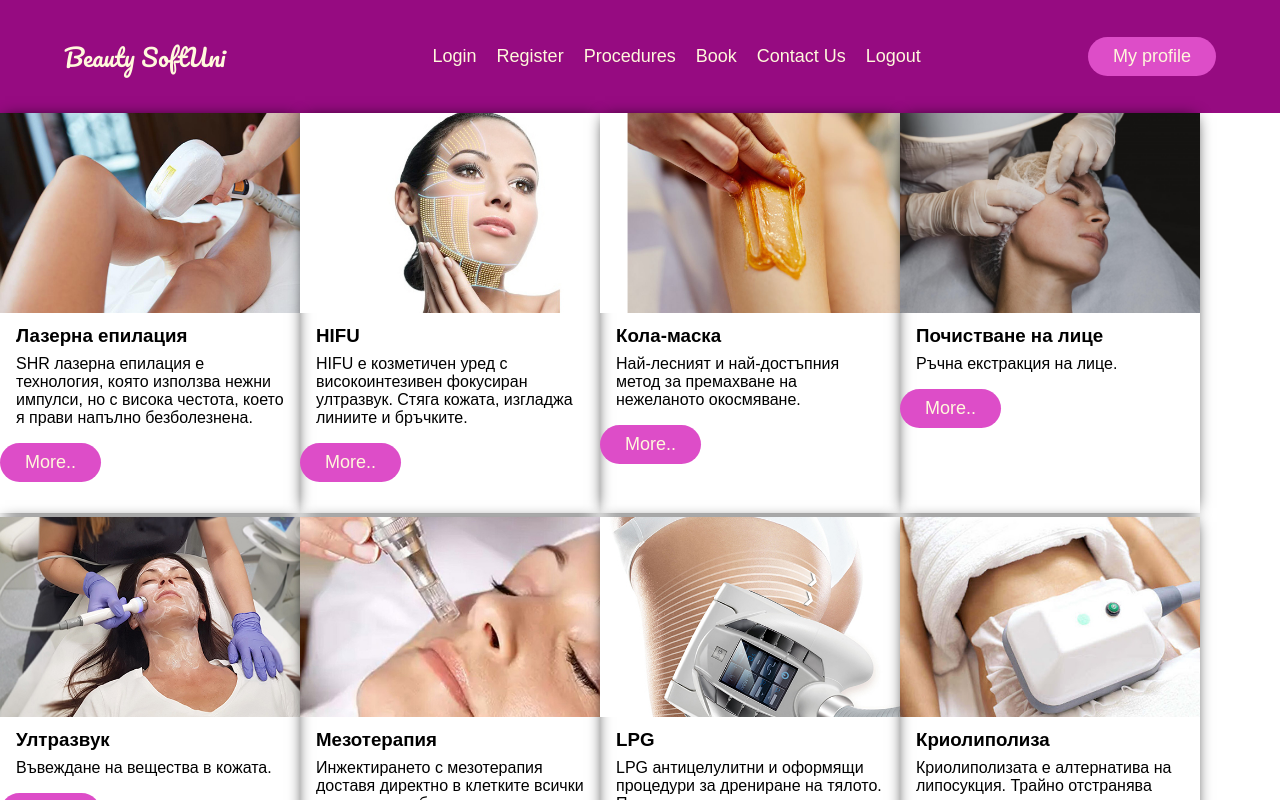
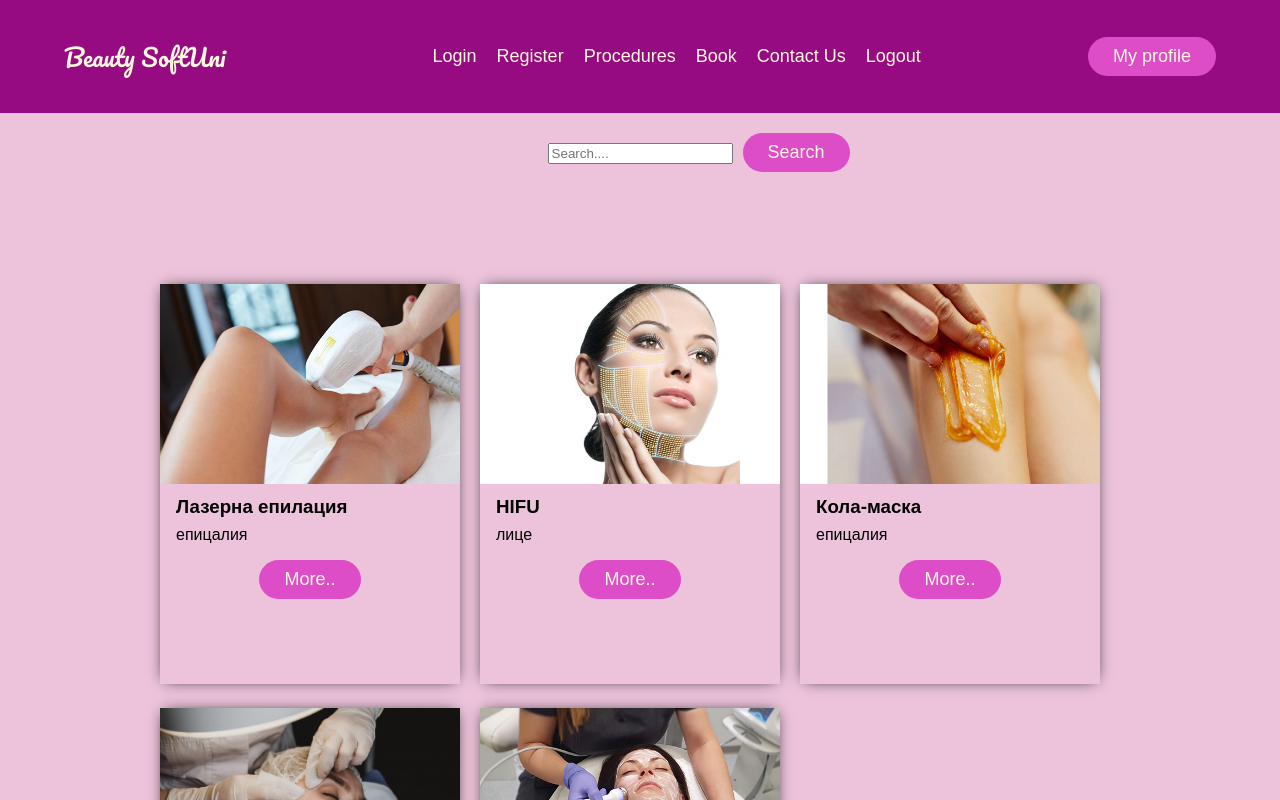
Before and after one commit to tsvetanilievdev/beauty-zone, a React (Create React App) app: page /procedures in a window 1280 px wide. Shown: the top 800 px of the page. Built offline with nearby package versions, Linux system fonts and the light colour scheme.

Commit message:
update css and readme

```diff
--- a/src/components/Login/Login.module.css
+++ b/src/components/Login/Login.module.css
@@ -1,10 +1,33 @@
 .wrapper {
     font-family: Arial, Helvetica, sans-serif;
     padding-top: 30px;
-    padding-left: 100px;
+    padding-bottom: 30px;
+    max-width: 700px;
+    max-height: 700px;
+    border-radius: 70%;
+    text-align: center;
+    box-shadow: 0px 0px 59px 19px #9E127B;
+    transition: 0.5s ease-in-out;
+}
+
+.wrapper:hover {
+    transform: scale(1.1);
+    box-shadow: 0px 0px 10px 15px #9E127B;
 }
 
 .wrap-div {
     padding-top: 20px;
     padding-bottom: 20px;
+
 }
+
+.wrap-div > label {
+    display: block;
+}
+
+
+form {
+    padding-top: 40px;
+    padding-left: 30%;
+
+}
--- a/src/components/Procedures/ProcedureCard.css
+++ b/src/components/Procedures/ProcedureCard.css
@@ -1,3 +1,6 @@
+body {
+    background-color: rgb(236, 195, 218);
+}
 .card-container {
     width: 300px;
     overflow: hidden;
@@ -7,6 +10,8 @@
     display: inline-block;
     height: 400px;
     padding: auto;
+
+    margin: 10px;
 }
 
 .card-container:hover {
@@ -33,4 +38,5 @@ h3, p {
 .card-btn{
     display: flex;
     justify-content: center;
+    margin: auto;
 }
--- a/src/components/Procedures/ProcedureCard.js
+++ b/src/components/Procedures/ProcedureCard.js
@@ -10,7 +10,7 @@ export const ProcedureCard = ({ procedure }) => {
           <h3> {procedure.name}</h3>
         </div>
         <div className="card-body">
-          <p>{procedure.description}</p>
+          <p>{procedure.type}</p>
         </div>
       </div>
 
--- /dev/null
+++ b/src/components/Procedures/Procedures.css
@@ -0,0 +1,14 @@
+.all-cards-section{
+    padding-top: 100px;
+    padding-left: 150px;
+
+}
+
+.search-item {
+    padding-top: 20px;
+    padding-left: 42%;
+}
+.search-item input {
+    margin: 10px;
+
+}
--- a/src/components/Procedures/Procedures.js
+++ b/src/components/Procedures/Procedures.js
@@ -1,3 +1,4 @@
+import './Procedures.css';
 import { ProcedureCard } from "./ProcedureCard.js";
 
 export const Procedures = () => {
@@ -109,10 +110,27 @@ export const Procedures = () => {
       _createdOn: 1617799822344,
       id: 10,
     },
+    {
+      _ownerId: '35c62d76-8152-4626-8712-eeb96381bea8',
+      name: 'Wish Pro',
+      price: 14,
+      description:
+        'Wish Pro - елексир на младостта.',
+      imageUrl: '/images/cavitaciq.jpg',
+      type: 'Лице',
+      _createdOn: 1617799822344,
+      id: 11,
+    },
   ];
-console.log(data.forEach(x => x._id));
+
   return(
     <>
-      {Object.values(data).map(x => <ProcedureCard procedure={x} key={x.id}/>)}
+      <section className="search-item">
+        <input type="text" placeholder="Search...." />
+        <button>Search</button>
+      </section>
+      <section className="all-cards-section">
+        {Object.values(data.splice(0,5)).map(x => <ProcedureCard procedure={x} key={x.id}/>)}
+      </section>
     </>);
 };
--- a/src/components/Register/Register.module.css
+++ b/src/components/Register/Register.module.css
@@ -1,10 +1,30 @@
 .wrapper {
     font-family: Arial, Helvetica, sans-serif;
     padding-top: 30px;
-    padding-left: 100px;
+    padding-bottom: 30px;
+    max-width: 700px;
+    max-height: 700px;
+
+    text-align: center;
+    box-shadow: 0px 0px 59px 19px #9E127B;
+    transition: 0.5s ease-in-out;
 }
 
+.wrapper:hover {
+    transform: scale(1.1);
+    box-shadow: 0px 0px 30px 15px #9E127B;
+}
 .wrap-div {
     padding-top: 20px;
     padding-bottom: 20px;
 }
+
+.wrap-div > label {
+    display: block;
+    margin: 5px;
+}
+
+form {
+    padding-top: 40px;
+    padding-left: 30%;
+}
```
Also changed, not shown: 1 other file (tests, documents, lock files or other folders).
